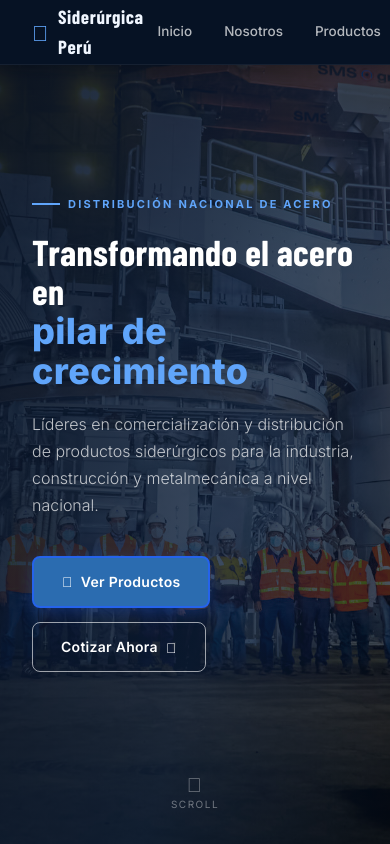
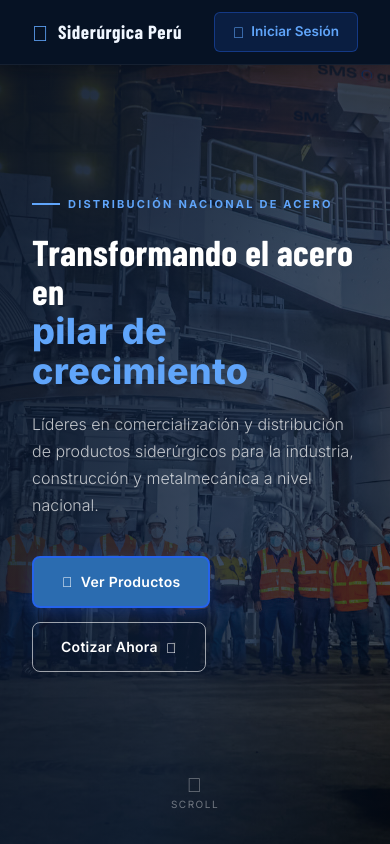
Before and after one commit to BryanSMA/Caso-Siderurgica-Peru, an Angular app: page / in a window 390 px wide. Shown: the top 844 px of the page. Built offline with nearby package versions, Linux system fonts and the light colour scheme; a web font is replaced by a local one.

Commit message:
style: refinar navbar con indicador de seccion activa y hover mejorado

```diff
--- a/src/app/components/navbar/navbar.html
+++ b/src/app/components/navbar/navbar.html
@@ -1,17 +1,21 @@
 <nav class="navbar">
     <div class="container nav-content">
+
     <a href="#" class="nav-logo">
         <i class='bx bx-hive'></i> Siderúrgica Perú
     </a>
+
     <ul class="nav-links">
-            <li><a href="#inicio">Inicio</a></li>
-            <li><a href="#nosotros">Nosotros</a></li>
-            <li><a href="#productos">Productos</a></li>
-            <li><a href="#servicios">Servicios</a></li>
-            <li><a href="#contacto">Contacto</a></li>
+        <li><a href="#inicio"    class="nav-link">Inicio</a></li>
+        <li><a href="#nosotros"  class="nav-link">Nosotros</a></li>
+        <li><a href="#productos" class="nav-link">Productos</a></li>
+        <li><a href="#servicios" class="nav-link">Servicios</a></li>
+        <li><a href="#contacto"  class="nav-link">Contacto</a></li>
     </ul>
+
     <a routerLink="/login" class="btn-login">
         <i class='bx bx-lock-alt'></i> Iniciar Sesión
     </a>
+
     </div>
 </nav>
--- a/src/app/components/navbar/navbar.scss
+++ b/src/app/components/navbar/navbar.scss
@@ -5,6 +5,7 @@
   background: var(--navy-900);
   border-bottom: 1px solid rgba(255,255,255,0.06);
   box-shadow: 0 2px 20px rgba(0,0,0,0.3);
+  transition: background 0.3s;
 }
 
 .nav-content {
@@ -24,11 +25,14 @@
   font-weight: 700;
   color: var(--white);
   letter-spacing: 0.03em;
+  transition: opacity 0.15s;
 
   i {
     font-size: 22px;
     color: var(--blue-pale);
   }
+
+  &:hover { opacity: 0.85; }
 }
 
 .nav-links {
@@ -36,21 +40,46 @@
   align-items: center;
   gap: 4px;
   list-style: none;
+}
 
-  li a {
+.nav-link {
   display: block;
   padding: 7px 14px;
   font-size: 13.5px;
   font-weight: 500;
-    color: rgba(255,255,255,0.7);
+  color: rgba(255,255,255,0.65);
   text-decoration: none;
   border-radius: 6px;
+  position: relative;
   transition: color 0.15s, background 0.15s;
+
+  // Indicador inferior animado
+  &::after {
+    content: '';
+    position: absolute;
+    bottom: 2px;
+    left: 14px;
+    right: 14px;
+    height: 2px;
+    background: var(--blue-pale);
+    border-radius: 2px;
+    transform: scaleX(0);
+    transform-origin: center;
+    transition: transform 0.25s ease;
+  }
 
   &:hover {
     color: white;
     background: rgba(255,255,255,0.07);
+
+    &::after { transform: scaleX(1); }
   }
+
+  // Clase activa (agregar manualmente con JS o scroll spy)
+  &.active {
+    color: white;
+
+    &::after { transform: scaleX(1); }
   }
 }
 
@@ -74,5 +103,12 @@
     background: var(--blue);
     border-color: var(--blue);
     color: white;
+    transform: translateY(-1px);
+    box-shadow: 0 4px 12px rgba(37,99,235,0.3);
   }
 }
+
+// ─── RESPONSIVE ───────────────────────────────
+@media (max-width: 992px) {
+  .nav-links { display: none; }
+}
```
Lines whose indentation alone changed are shown as unchanged.
